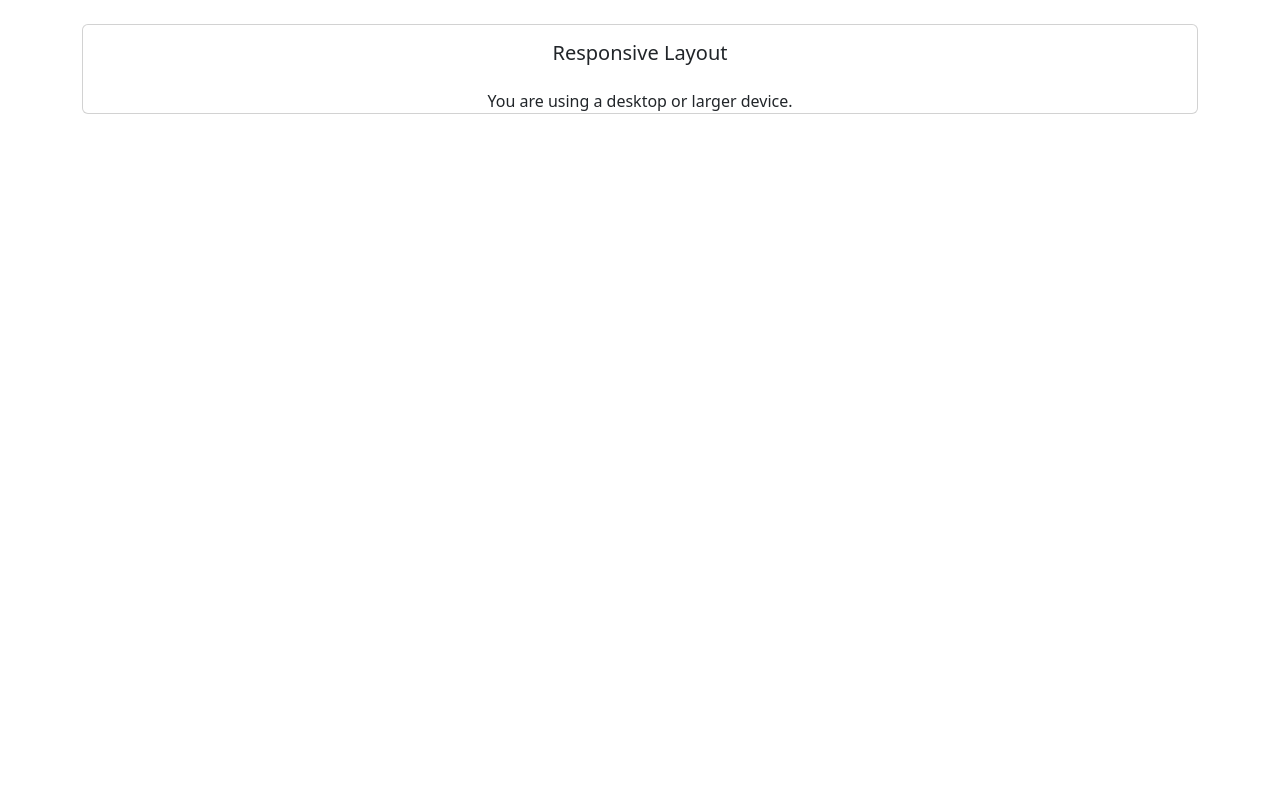
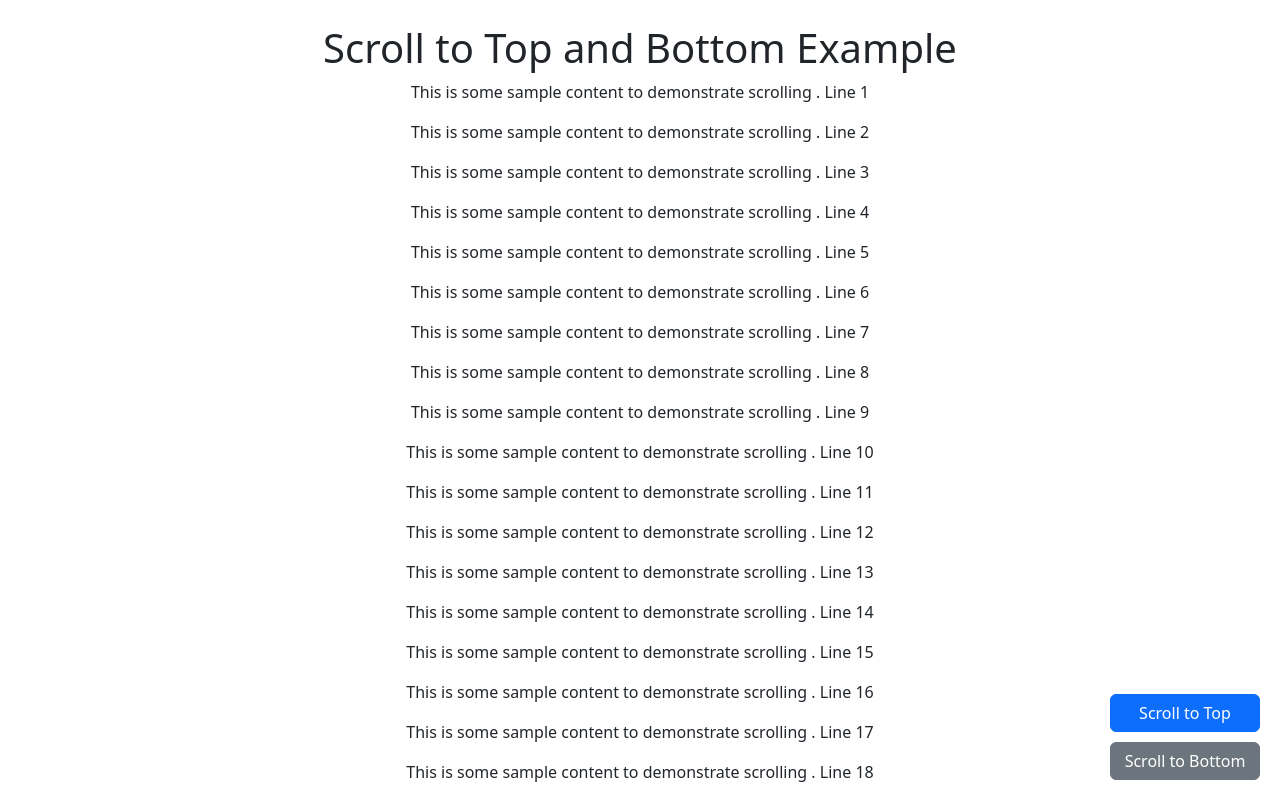
Before and after one commit to Ujala-355/React_Projects_bootstrap, a React (Create React App) app: page / in a window 1280 px wide. Shown: the top 800 px of the page. Built offline with nearby package versions, Linux system fonts and the light colour scheme.

Commit message:
Scroll to Top and Bottom

```diff
--- /dev/null
+++ b/src/ Scroll_to _Top_and _Bottom/SamplePage.js
@@ -0,0 +1,23 @@
+import React from "react";
+import {Container, Row, Col} from "react-bootstrap";
+import {ScrollToTop, ScrollToBottom} from "./ScrollButtons";
+import "./styles.css"
+const SamplePage=()=>{
+    return(
+        <Container>
+            <Row className="mt-4">
+                <Col>
+                    <h1>Scroll to Top and Bottom Example</h1>
+                    {[... Array(50)].map((_,i)=>(
+                        <p key={i}>This is some sample content to demonstrate scrolling . Line {i+1}</p>
+                    ))}
+                </Col>
+            </Row>
+            <div className="scroll-buttons-container">
+                <ScrollToTop/>
+                <ScrollToBottom/>
+            </div>
+        </Container>
+    )
+}
+export default SamplePage;
--- /dev/null
+++ b/src/ Scroll_to _Top_and _Bottom/ScrollButtons.js
@@ -0,0 +1,23 @@
+import React from "react";
+import {Button} from "react-bootstrap";
+
+const ScrollToTop=()=>{
+    const scrollToTop=()=>{
+        window.scrollTo({top:0, behavior:"smooth"});
+    }
+    return(
+        <Button variant="primary" onClick={scrollToTop} className="scroll-button">Scroll to Top</Button>
+    )
+}
+const ScrollToBottom=()=>{
+    const scrollToBottom=()=>{
+        window.scrollTo({top:document.documentElement.scrollHeight, behavior:"smooth"});
+    }
+
+    return(
+        <Button variant="secondary" onClick={scrollToBottom} className="scroll-button">
+            Scroll to Bottom
+        </Button>
+    )
+}
+export {ScrollToTop, ScrollToBottom};
--- /dev/null
+++ b/src/ Scroll_to _Top_and _Bottom/styles.css
@@ -0,0 +1,11 @@
+.scroll-buttons-container{
+    position:fixed;
+    bottom:20px;
+    right:20px;
+    display:flex;
+    flex-direction:column;
+    gap:10px;
+}
+.scroll-button{
+    width:150px;
+}
--- a/src/App.js
+++ b/src/App.js
@@ -13,8 +13,8 @@
 // import FeatureFlage from "./Feature_Flags/FeatureFlags"
 // import ExampleComponent from "./useFetch _Custom _Hook/ExampleComponent"
 // import UseClick from "./useOnclickOutside_CustomHook/Index.js"
-import ResponsiveCom  from './useWindowResize/ResponsiveCom';
-
+// import ResponsiveCom  from './useWindowResize/ResponsiveCom';
+import SamplePage from './ Scroll_to _Top_and _Bottom/SamplePage';
 
 import 'bootstrap/dist/css/bootstrap.min.css';
 import './App.css';
@@ -42,7 +42,10 @@ function App() {
        {/* useOnclickOutside Custom Hook */}
        {/* <UseClick/> */}
 
-        <ResponsiveCom/>
+       {/* useOnclickOutside_CustomHook */}
+        {/* <ResponsiveCom/> */}
+
+        <SamplePage/>
     </div>
   );
 }
```
